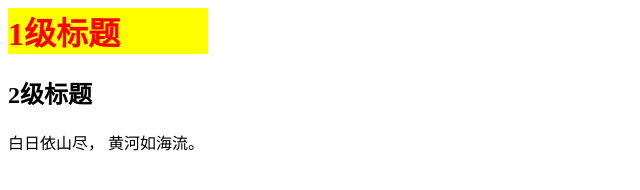
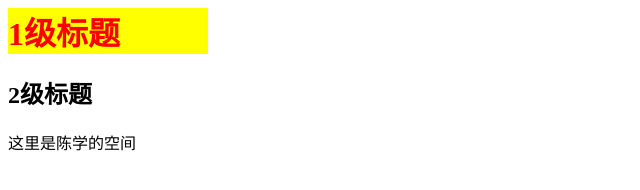
Before and after one commit to 2229441623/cx.one, a plain HTML site: page index.html in a window 1280 px wide. Shown: the whole page, without its empty margins (0-640 px from the left). Drawn offline with Linux system fonts and the light colour scheme.

Commit message:
Update index.html

```diff
--- a/index.html
+++ b/index.html
@@ -5,7 +5,6 @@
 <h1 style="background-color:yellow;font-family:隶书;color:red;width:200px">1级标题</h1>
 <h2>2级标题</h2>
 <body>
-白日依山尽，
-黄河如海流。
+这里是陈学的空间
 </body>
 </html>
```
